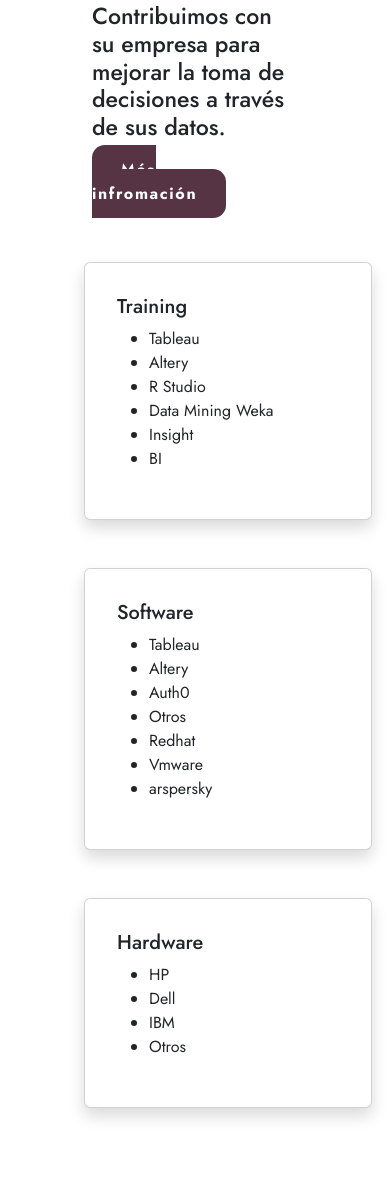
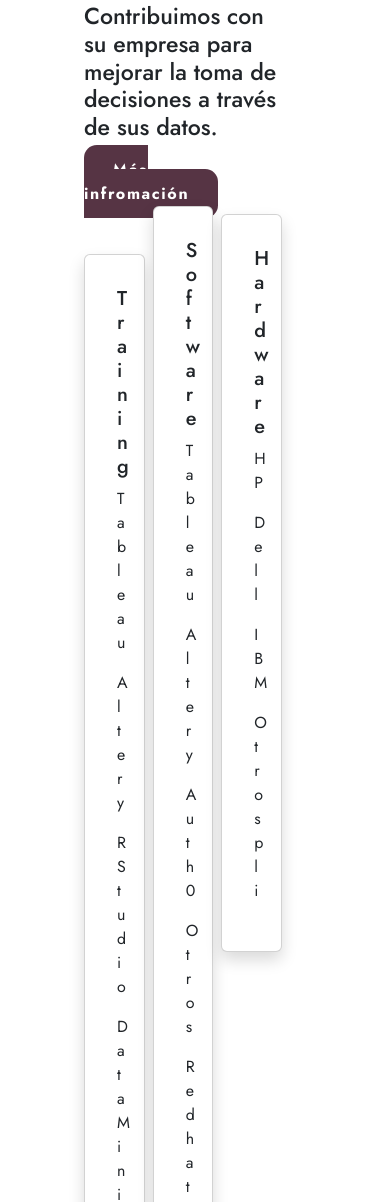
Before and after one commit to jach17/TuringIA, a plain HTML site: page index.html in a window 390 px wide. Shown: the part 603-1805 px from the top of the page. Drawn offline with nearby package versions, Linux system fonts and the light colour scheme.

Commit message:
Responsive

```diff
--- a/css/styles.css
+++ b/css/styles.css
@@ -128,6 +128,48 @@ footer {
   }
 }
 
+@media (min-width: 401px) and (max-width: 767px) {
+  .tech_responsive {
+    width: 50%;
+  }
+  footer {
+    padding: 2.5em;
+  }
+}
+@media (min-width: 768px) and (max-width: 960px) {
+  footer {
+    padding: 2.5em;
+  }
+  .carousel_tech_images {
+    display: flex;
+    flex-direction: row;
+  }
+  .section_que_realizamos {
+    margin: 2em 0px 0px 0px;
+  }
+  #services_ul li {
+    list-style: none;
+    margin-left: auto;
+  }
+  .card-title {
+    font-size: 90%;
+  }
+  .card-text {
+    font-size: 80%;
+  }
+}
+
+@media (min-width: 960px) {
+  .carousel_tech_images {
+    display: flex;
+    flex-direction: row;
+  }
+  .carousel_tech_images .card-body img {
+    width: 100%;
+  }
+}
+/* agregar al display flex del el card deck un column direction
+}
 /*
 
 
--- a/index.html
+++ b/index.html
@@ -96,7 +96,7 @@
           <h2 class="text_normal">¿Qué realizamos?</h2>
         </div>
         <div class="content row">
-          <div class="col-md-3 m-2">
+          <div class="col-md-4 mt-2">
             <h3 class="mb-3">
               Contribuimos con su empresa para mejorar la toma de decisiones a
               través de sus datos.
@@ -104,42 +104,38 @@
             <a class="btn_turing" href="">Más infromación</a>
           </div>
 
-          <div class="card-deck col-sm-12">
+          <div class="card-deck col-md-8 d-flex column">
             <div
               class="card mt-5 shadow p-3 mb-5 bg-white rounded"
               style="width: 18rem; height: fit-content"
             >
               <div class="card-body">
                 <h5 class="card-title">Training</h5>
-                <div class="card-text ml-5">
-                  <ul>
-                    <li>Tableau</li>
-                    <li>Altery</li>
-                    <li>R Studio</li>
-                    <li>Data Mining Weka</li>
-                    <li>Insight</li>
-                    <li>BI</li>
-                  </ul>
+                <div class="card-text">
+                  <p>Tableau</p>
+                  <p>Altery</p>
+                  <p>R Studio</p>
+                  <p>Data Mining Weka</p>
+                  <p>Insight</p>
+                  <p>BI</p>
                 </div>
               </div>
             </div>
 
             <div
-              class="card shadow p-3 mb-5 bg-white rounded"
+              class="card shadow p-3 ms-2 me-2 mb-5 bg-white rounded"
               style="width: 18rem; height: fit-content"
             >
               <div class="card-body">
                 <h5 class="card-title">Software</h5>
-                <div class="card-text ml-5">
-                  <ul>
-                    <li>Tableau</li>
-                    <li>Altery</li>
-                    <li>Auth0</li>
-                    <li>Otros</li>
-                    <li>Redhat</li>
-                    <li>Vmware</li>
-                    <li>arspersky</li>
-                  </ul>
+                <div class="card-text">
+                  <p>Tableau</p>
+                  <p>Altery</p>
+                  <p>Auth0</p>
+                  <p>Otros</p>
+                  <p>Redhat</p>
+                  <p>Vmware</p>
+                  <p>arspersky</p>
                 </div>
               </div>
             </div>
@@ -150,13 +146,11 @@
             >
               <div class="card-body">
                 <h5 class="card-title">Hardware</h5>
-                <div class="card-text ml-5">
-                  <ul>
-                    <li>HP</li>
-                    <li>Dell</li>
-                    <li>IBM</li>
-                    <li>Otros</li>
-                  </ul>
+                <div class="card-text">
+                  <p>HP</p>
+                  <p>Dell</p>
+                  <p>IBM</p>
+                  <p>Otrospli</p>
                 </div>
               </div>
             </div>
```
